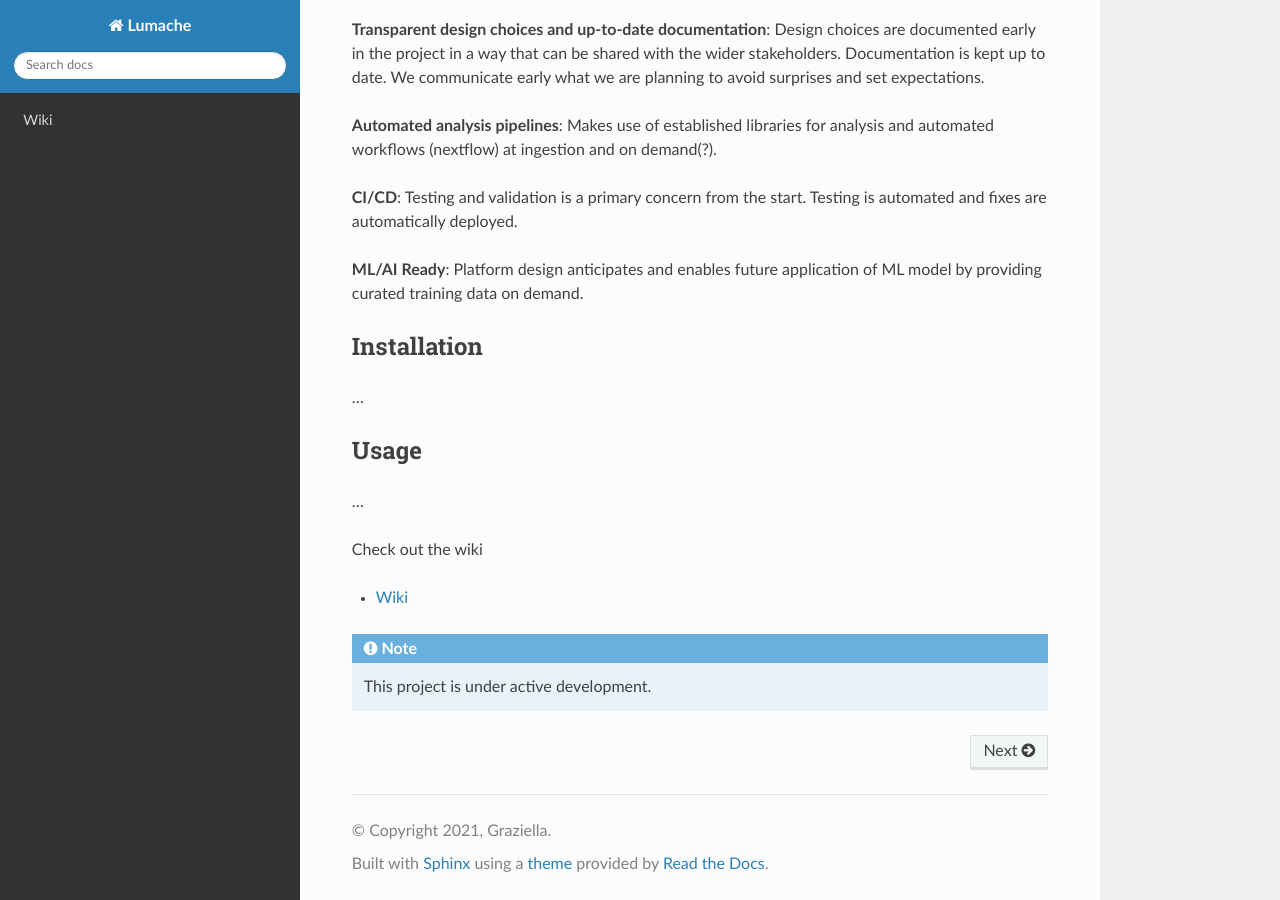
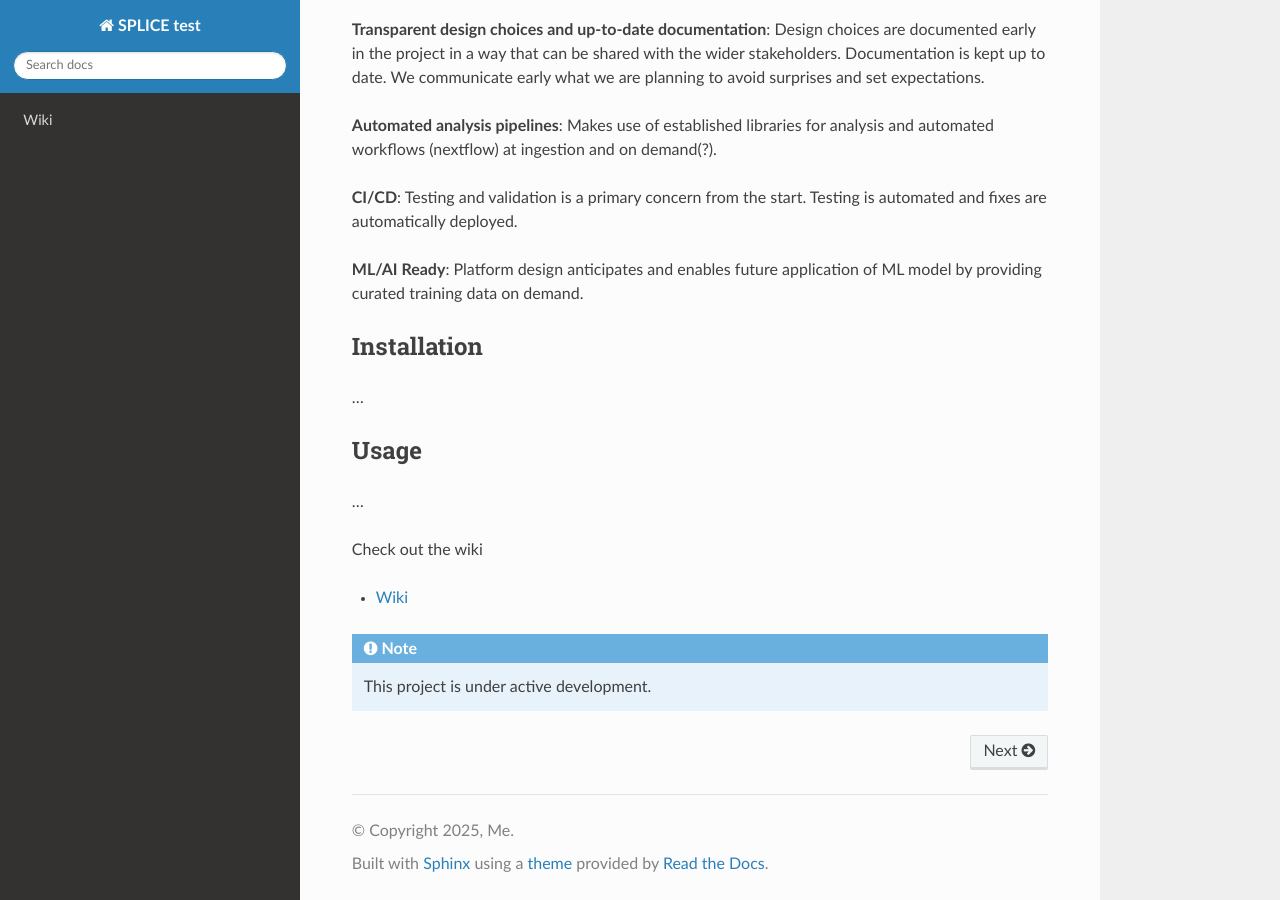
Before and after one commit to PhoevosA/rtd-tuorial, a Sphinx documentation site: the page built from docs/source/index.rst, in a window 1280 px wide and 900 px high, scrolled down 958 px. Built offline with Sphinx 7.4.7 and the Read the Docs theme 3.1.0, drawn with Linux system fonts in a browser that asks for light colours.

Commit message:
Update conf.py

```diff
--- a/docs/source/conf.py
+++ b/docs/source/conf.py
@@ -2,9 +2,9 @@
 
 # -- Project information
 
-project = 'Lumache'
-copyright = '2021, Graziella'
-author = 'Graziella'
+project = 'SPLICE test'
+copyright = '2025, Me'
+author = 'Me'
 
 release = '0.1'
 version = '0.1.0'
```
